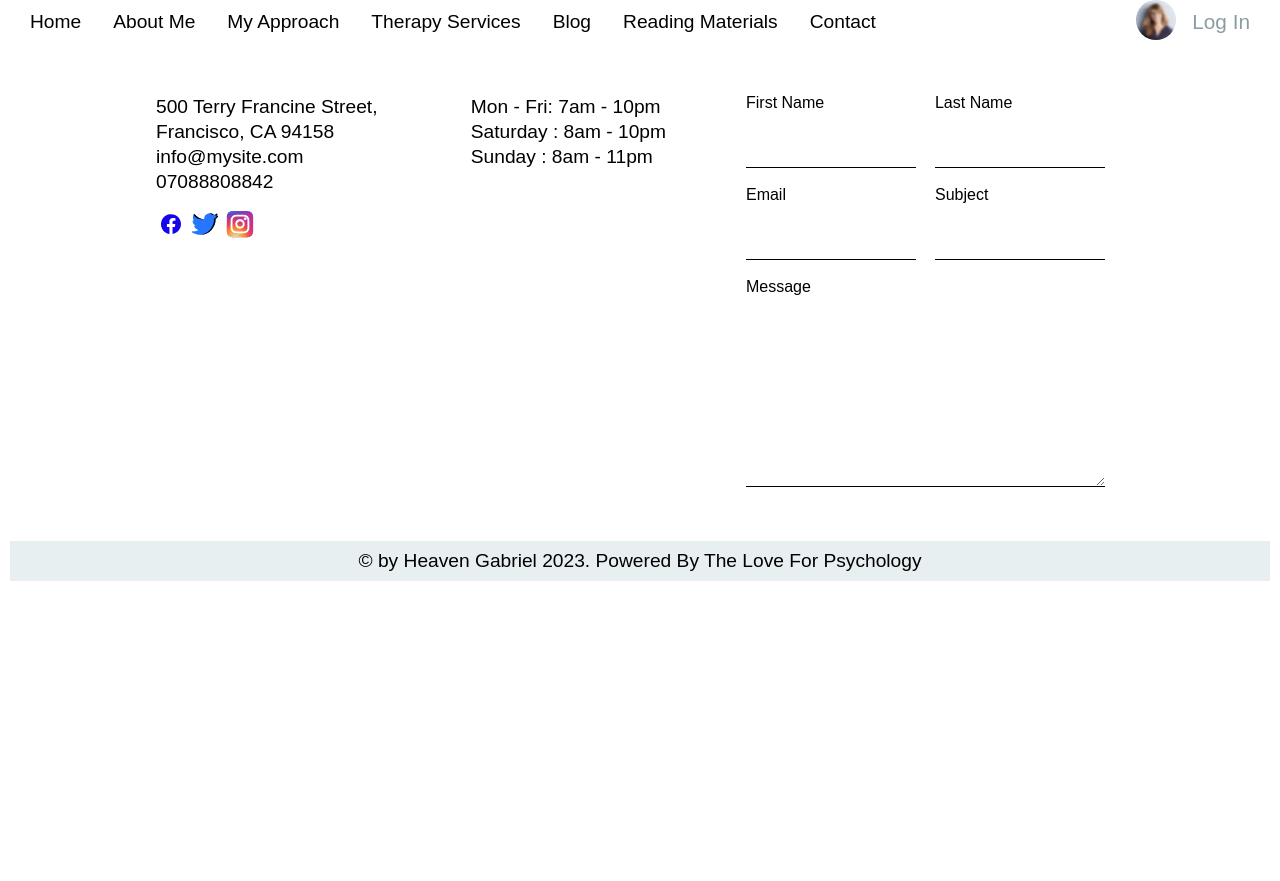
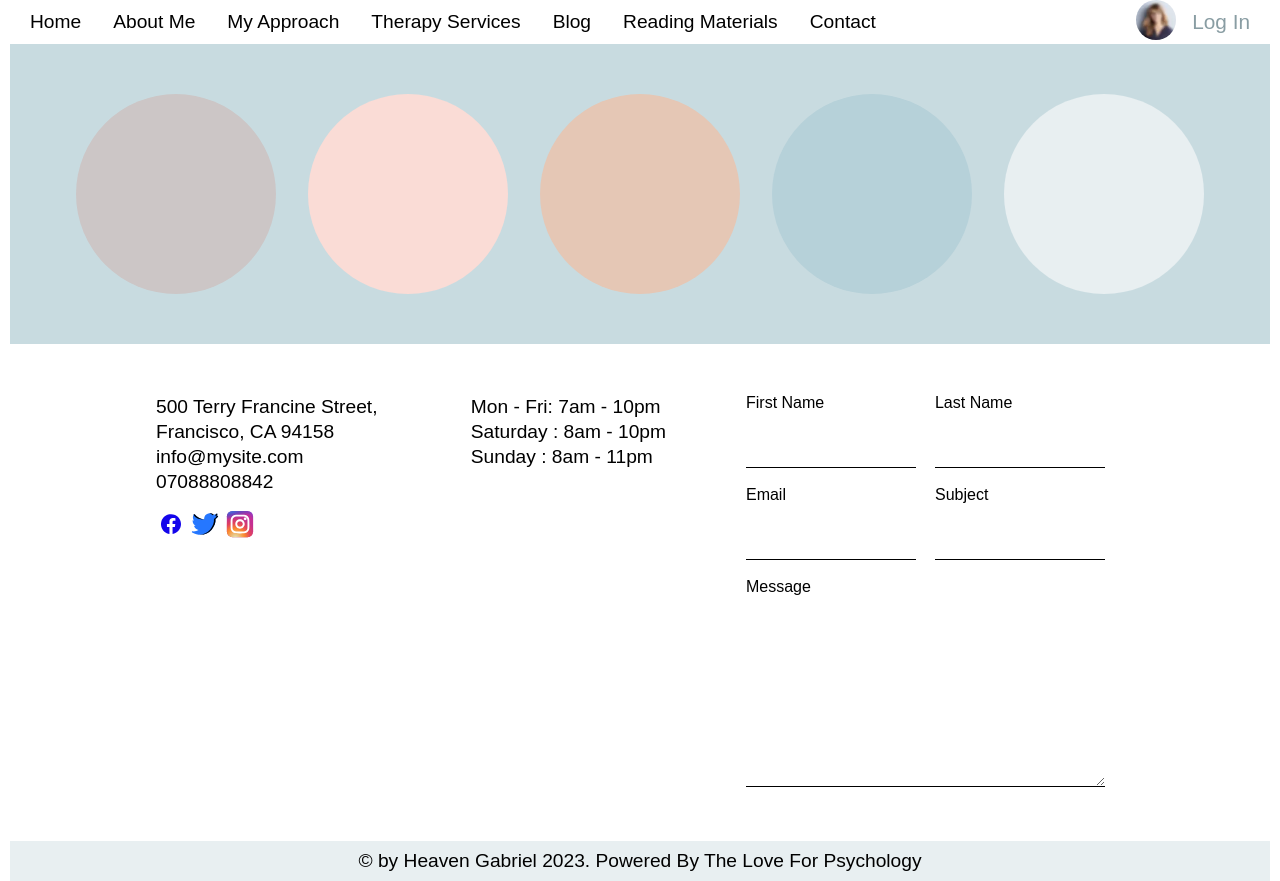
Before and after one commit to Heavenlydawn/TherapyWebApp, a plain HTML site: page contact.html in a window 1280 px wide. Before the commit the page ends 800 px from the top, so only its background shows below. Drawn offline with Linux system fonts and the light colour scheme; a web font is replaced by a local one.

Commit message:
Pages Modification

```diff
--- a/contact.html
+++ b/contact.html
@@ -32,6 +32,21 @@
           </div>
         </header>
         <!-- End of Header Section -->
+
+
+<section id="contact">
+  <div class="contact">
+    <div class="circle">
+      <div class="circle_1"></div>
+      <div class="circle_2"></div>
+      <div class="circle_3"></div>
+      <div class="circle_4"></div>
+      <div class="circle_5"></div>
+    </div>
+  </div>
+</section>
+
+
 
         <!-- User Details -->
         <section id="user_details">
--- a/sass/style.scss
+++ b/sass/style.scss
@@ -435,6 +435,59 @@ footer {
       align-items: center;
       gap: 3rem;
       margin-top: 3%;
+
+      &_list {
+        ul {
+          li {
+            list-style: disc;
+            line-height: 25px;
+            font-size: 1.2rem;
+          }
+        }
+      }
     }
   }
 }
+/*
+  ===============
+  Footer Section
+  ===============
+  */
+#therapy .therapy {
+  #contact .contact {
+    padding: 50px;
+    background: #a1c1ca94;
+    height: 43.5mnnnnnvh;
+    .circle {
+      display: flex;
+      justify-content: center;
+      align-items: center;
+      gap:2rem;
+      height: 100%;
+      &_1,
+      &_2,
+      &_3,
+      &_4,
+      &_5 {
+        width: 200px;
+        height: 200px;
+        border-radius: 50%;
+      }
+      &_1 {
+        background-color: $esteem_1;
+      }
+      &_2 {
+        background-color: $esteem_2;
+      }
+      &_3 {
+        background-color: $esteem_3;
+      }
+      &_4 {
+        background-color: $esteem_4;
+      }
+      &_5 {
+        background-color: $esteem_5;
+      }
+    }
+  }
+}
```
Also changed, not shown: about.html (+1 -1 lines), sass/style.css, 1 other file.
